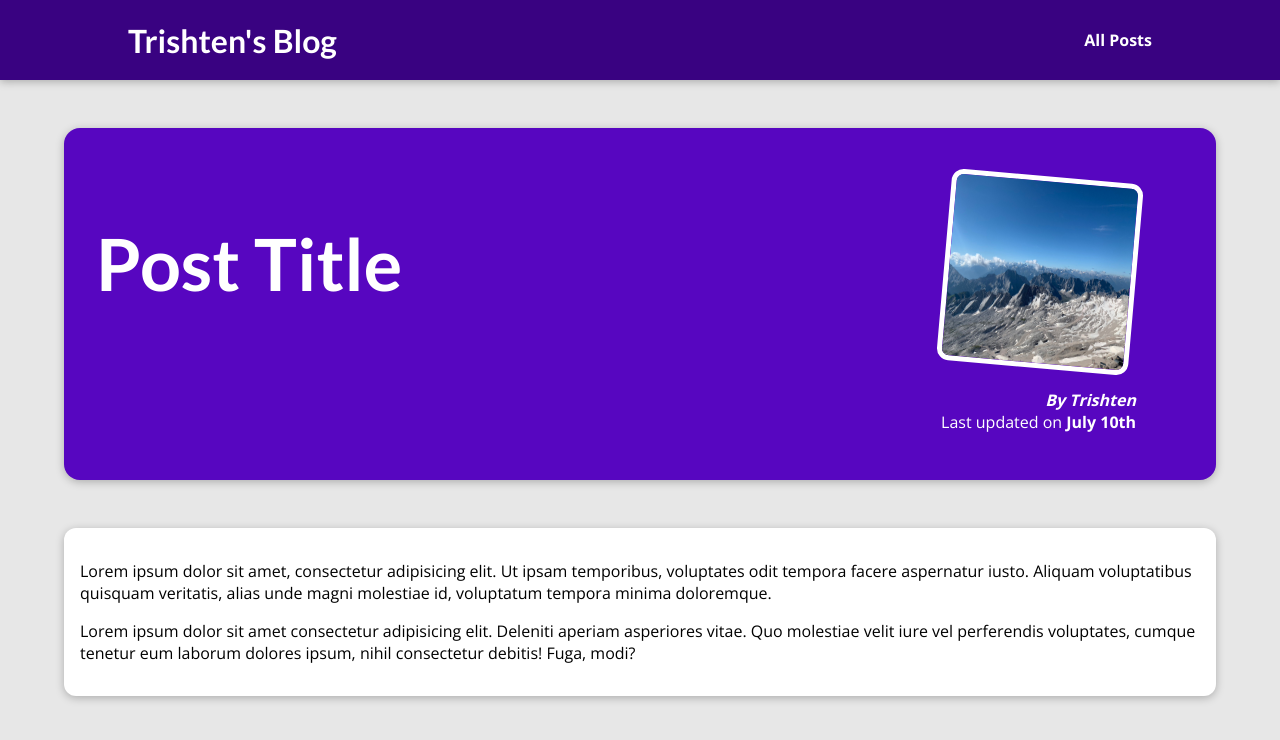
After one commit to acharayaP03/python-site, a Django app: template my_site/blog/templates/blog/post-detail.html in a window 1280 px wide. The commit adds this page. Shown: the top 740 px of the page. Run offline with Django 3.2, Linux system fonts and the light colour scheme; the template is opened without the code that fills it, so the values that code supplies are empty.

Commit message:
post detail page

```diff
--- /dev/null
+++ b/my_site/blog/static/blog/post-detail.css
@@ -0,0 +1,62 @@
+body {
+  background-color: #e7e7e7;
+}
+
+#main-navigation {
+  background-color: #390281;
+  box-shadow: 0 2px 8px rgba(0, 0, 0, 0.25);
+}
+
+#summary {
+  margin: 8rem auto 3rem auto;
+  padding: 2rem;
+  width: 90%;
+  max-width: 90rem;
+  border-radius: 16px;
+  background-color: #5706c0;
+  position: relative;
+  box-shadow: 0 2px 8px rgba(0, 0, 0, 0.25);
+  height: 22rem;
+}
+
+#summary h2 {
+  color: white;
+  font-size: 4.5rem;
+}
+
+#summary article {
+  position: absolute;
+  top: 2rem;
+  right: 3rem;
+  padding: 1rem 2rem;
+  border-radius: 12px;
+  text-align: right;
+  color: white;
+}
+
+#summary article img {
+  width: 12rem;
+  height: 12rem;
+  border-radius: 12px;
+  transform: rotateZ(5deg);
+  border: 5px solid white;
+  margin-bottom: 1rem;
+}
+
+#summary address {
+  font-weight: bold;
+}
+
+#summary time {
+  font-weight: bold;
+}
+
+main {
+  width: 90%;
+  max-width: 90rem;
+  margin: 3rem auto;
+  background-color: white;
+  padding: 1rem;
+  border-radius: 12px;
+  box-shadow: 0 2px 8px rgba(0, 0, 0, 0.25);
+}
--- a/my_site/blog/templates/blog/all-posts.html
+++ b/my_site/blog/templates/blog/all-posts.html
@@ -8,6 +8,8 @@
   <h2>My Collected Posts</h2>
   <ul>
     {%include 'blog/includes/post.html' %}{% include 'blog/includes/post.html'%}
+    {%include 'blog/includes/post.html' %}{% include 'blog/includes/post.html'%}
+    {%include 'blog/includes/post.html' %}{% include 'blog/includes/post.html'%}
   </ul>
 </section>
 {% endblock %}
--- a/my_site/blog/templates/blog/includes/post.html
+++ b/my_site/blog/templates/blog/includes/post.html
@@ -1,7 +1,7 @@
 {% load static %}
 <li class="lists">
   <article class="post">
-    <a href="">
+    <a href="{% url 'post-detail-page' 'the-mountain' %}">
       <img src="{% static 'images/mountains.jpeg' %}" alt="Mt wellington" />
       <div class="post__content">
         <h3>Mountain Hiking</h3>
--- /dev/null
+++ b/my_site/blog/templates/blog/post-detail.html
@@ -0,0 +1,25 @@
+{% extends 'base.html' %}
+{% load static %}
+
+{% block title %}
+This Post Title
+{% endblock %}
+{% block content %}
+{% block css_files %}
+<link rel="stylesheet" href="{% static 'blog/post-detail.css' %}">
+{% endblock %}
+<section id="summary">
+<h2>Post Title</h2>
+<article>
+<img src="{% static 'images/mountains.jpeg' %}" alt="Post title">
+<address>By Trishten</address>
+<div>
+Last updated on <time>July 10th <time>
+</div>
+</article>
+</section>
+<main>
+<p class="para">Lorem ipsum dolor sit amet, consectetur adipisicing elit. Ut ipsam temporibus, voluptates odit tempora facere aspernatur iusto. Aliquam voluptatibus quisquam veritatis, alias unde magni molestiae id, voluptatum tempora minima doloremque.</p>
+<p class="para">Lorem ipsum dolor sit amet consectetur adipisicing elit. Deleniti aperiam asperiores vitae. Quo molestiae velit iure vel perferendis voluptates, cumque tenetur eum laborum dolores ipsum, nihil consectetur debitis! Fuga, modi?</p>
+</main>
+{% endblock %}
--- a/my_site/blog/views.py
+++ b/my_site/blog/views.py
@@ -11,5 +11,5 @@ def starting_page(request):
 def posts(request):
 	return render(request, 'blog/all-posts.html')
 
-def post_details(request):
-	pass
+def post_details(request, slug):
+	return render(request, 'blog/post-detail.html')
--- a/my_site/templates/base.html
+++ b/my_site/templates/base.html
@@ -10,9 +10,9 @@
   </head>
   <body>
     <header id="main-navigation">
-      <h1><a href="">Trishten's Blog</a></h1>
+      <h1><a href="{% url 'starting-page' %}">Trishten's Blog</a></h1>
       <nav>
-        <a href="">All Posts</a>
+        <a href="{% url 'posts-page' %}">All Posts</a>
       </nav>
     </header>
     {% block content %} {% endblock %}
```
